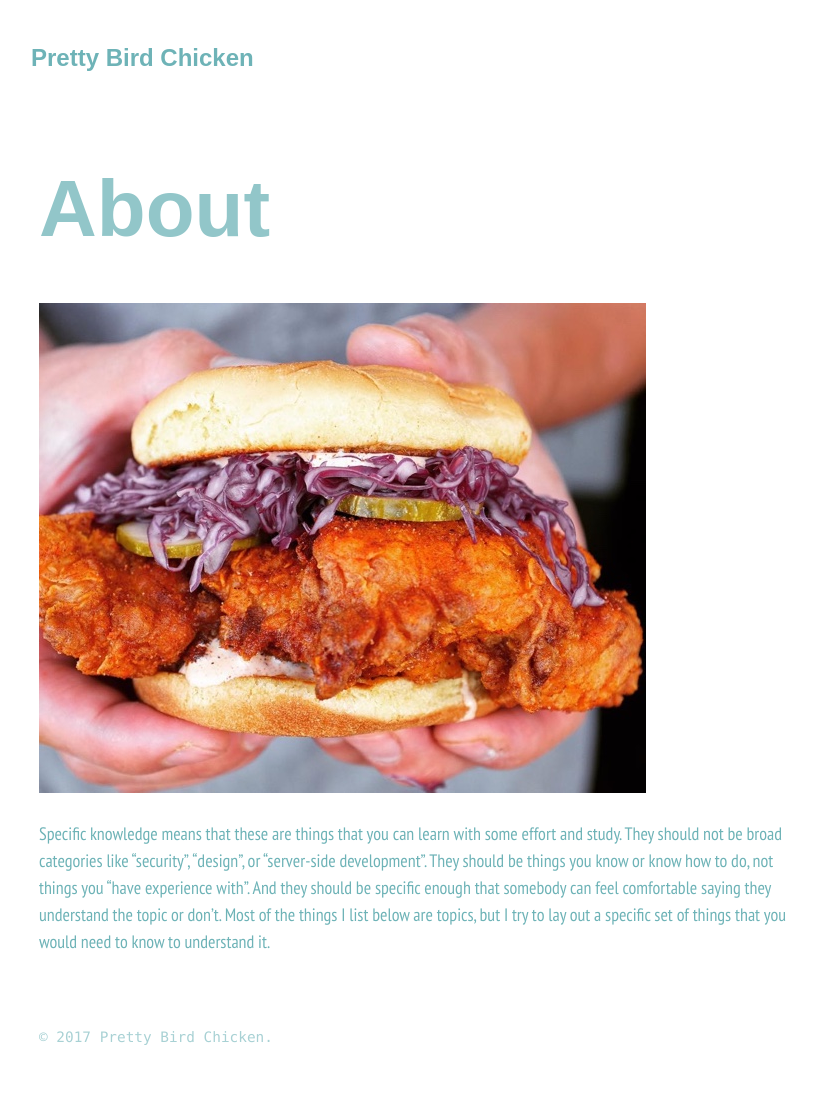
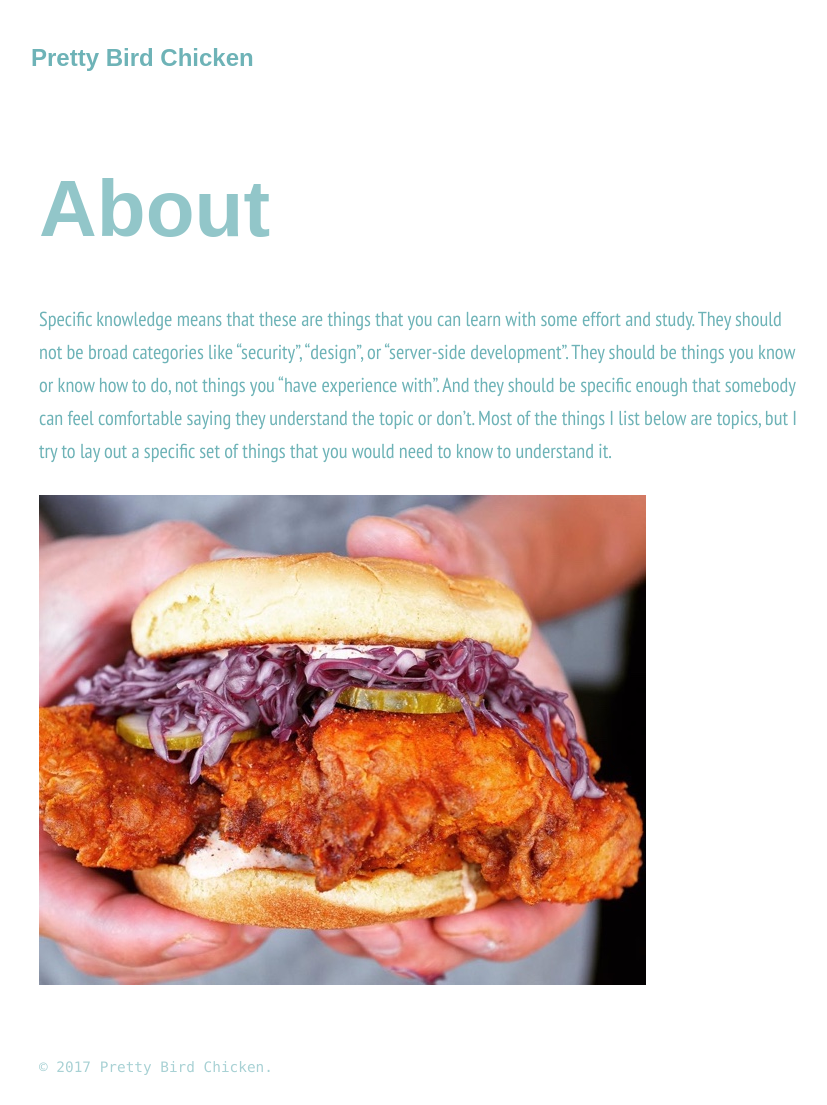
Before and after one commit to PHironaka/pretty-bird, a Jekyll site: the page built from about.md, in a window 1280 px wide and 1105 px high. Shown: the whole window, without its empty margins (33-860 px from the left). Built offline with Jekyll 4.4.1, drawn with Linux system fonts in a browser that asks for light colours.

```diff
--- a/about.md
+++ b/about.md
@@ -4,6 +4,6 @@ permalink: "/about/"
 layout: page
 ---
 
+Specific knowledge means that these are things that you can learn with some effort and study. They should not be broad categories like “security”, “design”, or “server-side development”. They should be things you know or know how to do, not things you “have experience with”. And they should be specific enough that somebody can feel comfortable saying they understand the topic or don’t. Most of the things I list below are topics, but I try to lay out a specific set of things that you would need to know to understand it.
+
 ![20987348_127394674557791_1525660584987590656_n.jpg](/uploads/20987348_127394674557791_1525660584987590656_n.jpg)
-
-Specific knowledge means that these are things that you can learn with some effort and study. They should not be broad categories like “security”, “design”, or “server-side development”. They should be things you know or know how to do, not things you “have experience with”. And they should be specific enough that somebody can feel comfortable saying they understand the topic or don’t. Most of the things I list below are topics, but I try to lay out a specific set of things that you would need to know to understand it.
```
Also changed, not shown: about-the-restaurant.markdown (line endings or trailing spaces).
